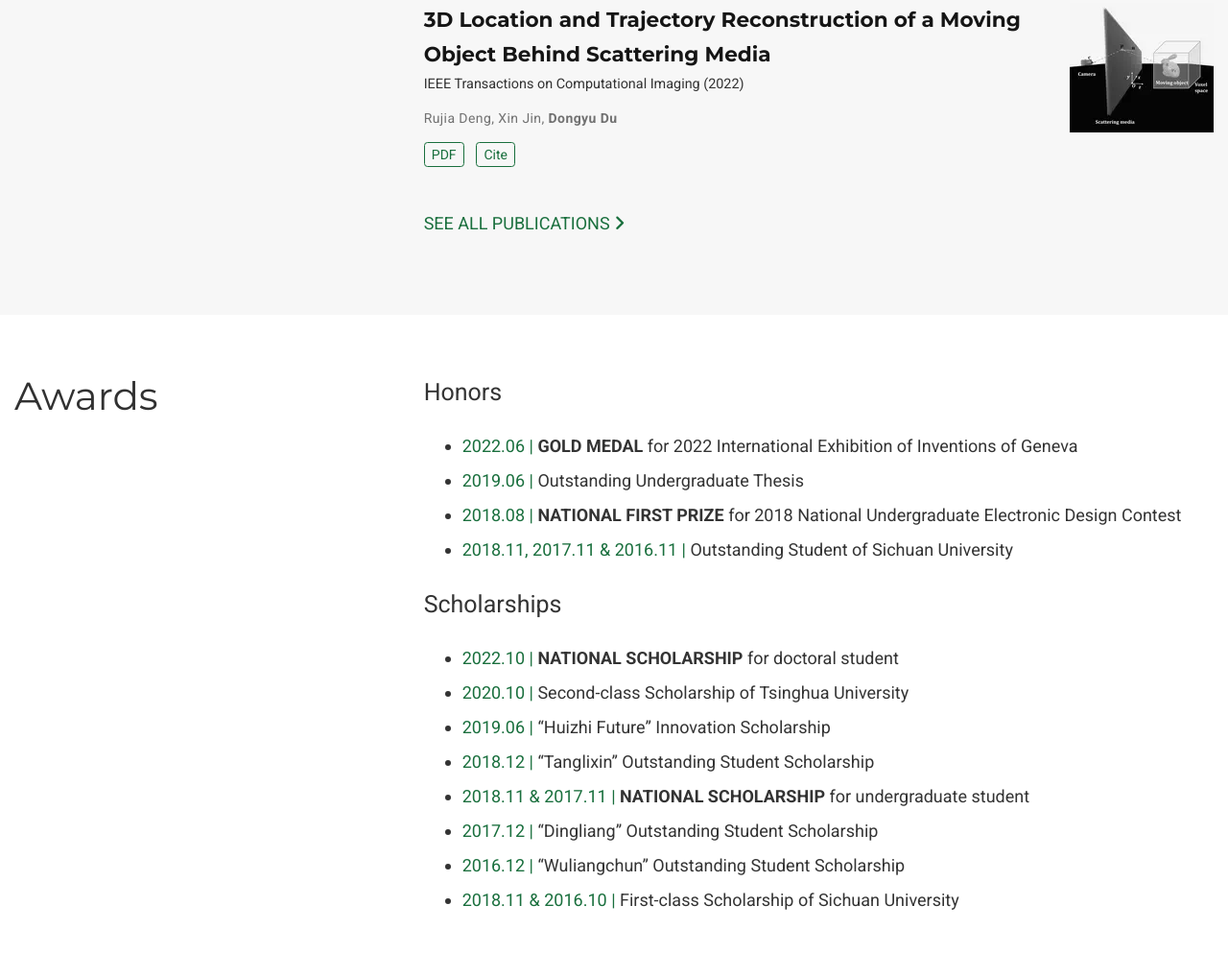
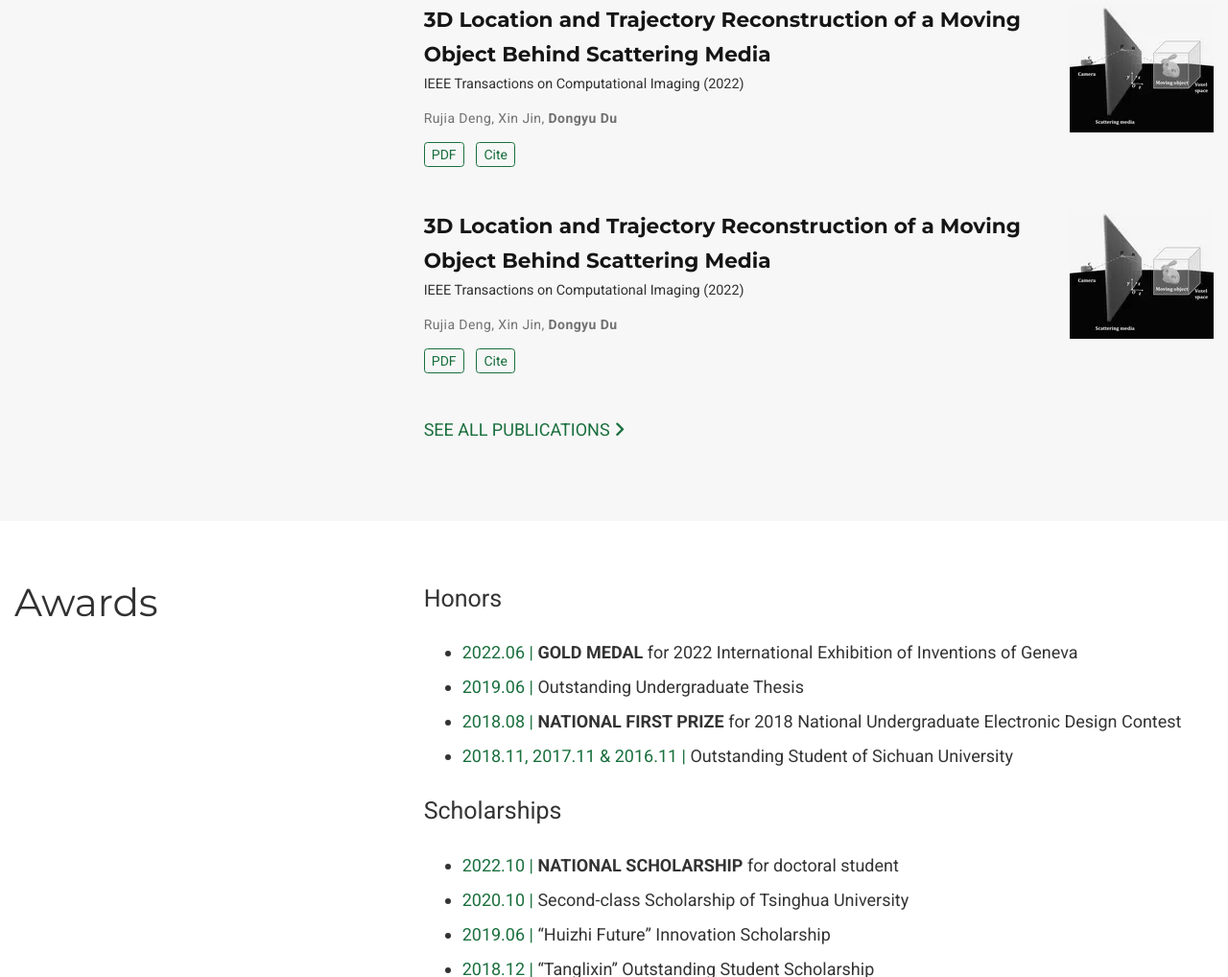
Before and after one commit to dongyu-du/dongyu-du.github.io, a plain HTML site: page index.html in a window 1280 px wide. Shown: the part 1677-2695 px from the top of the page at 96% size. Drawn offline with Linux system fonts and the light colour scheme; some icons are missing.

Commit message:
copy 2022TCI

```diff
--- a/index.html
+++ b/index.html
@@ -561,6 +561,55 @@
             </div>
           </div>
 
+          <!-- 2022TCI -->
+          <div class="media stream-item view-compact">
+            <div class="media-body">
+
+              <div class="section-subheading article-title mb-0 mt-0">
+                <a href="/publication/tci2022/" >3D Location and Trajectory Reconstruction of a Moving Object Behind Scattering Media</a>
+              </div>
+
+
+              <a href="/publication/tci2022/"  class="summary-link">
+                <div class="article-style">
+                  IEEE Transactions on Computational Imaging (2022)
+                </div>
+              </a>
+
+
+              <div class="stream-meta article-metadata">
+                <div>
+
+
+                  <span >
+                      Rujia Deng</span>, <span >
+                      Xin Jin</span>, <span class="author-highlighted">
+                      Dongyu Du</span>
+                </div>
+
+              </div>
+
+              <div class="btn-links">
+                <a class="btn btn-outline-primary btn-page-header btn-sm" href="https://ieeexplore.ieee.org/stamp/stamp.jsp?tp=&amp;arnumber=9764397" target="_blank" rel="noopener">
+                  PDF
+                </a>
+                <a href="#" class="btn btn-outline-primary btn-page-header btn-sm js-cite-modal"
+                        data-filename="/publication/tci2022/cite.bib">
+                  Cite
+                </a>
+
+              </div>
+
+            </div>
+            <div class="ml-3">
+                <a href="/publication/tci2022/" >
+                  <img src="/publication/tci2022/featured_hu57296ad34132e9379da7a2d900884109_417819_150x0_resize_q75_h2_lanczos_3.webp" height="135" width="150"
+                      alt="3D Location and Trajectory Reconstruction of a Moving Object Behind Scattering Media" loading="lazy">
+                </a>
+
+            </div>
+          </div>
+
           <div class="see-all">
             <a href="/publication/">
               See all publications
```
Lines whose indentation alone changed are shown as unchanged.
